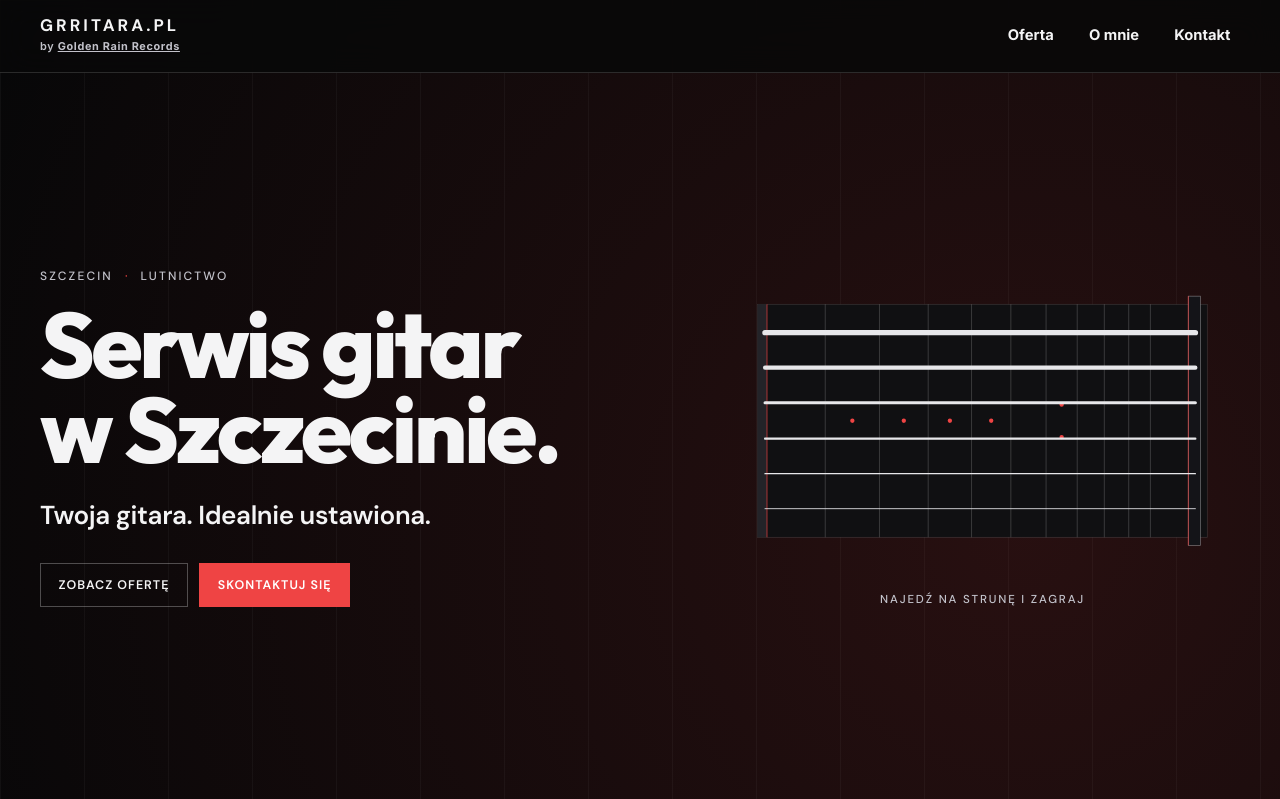
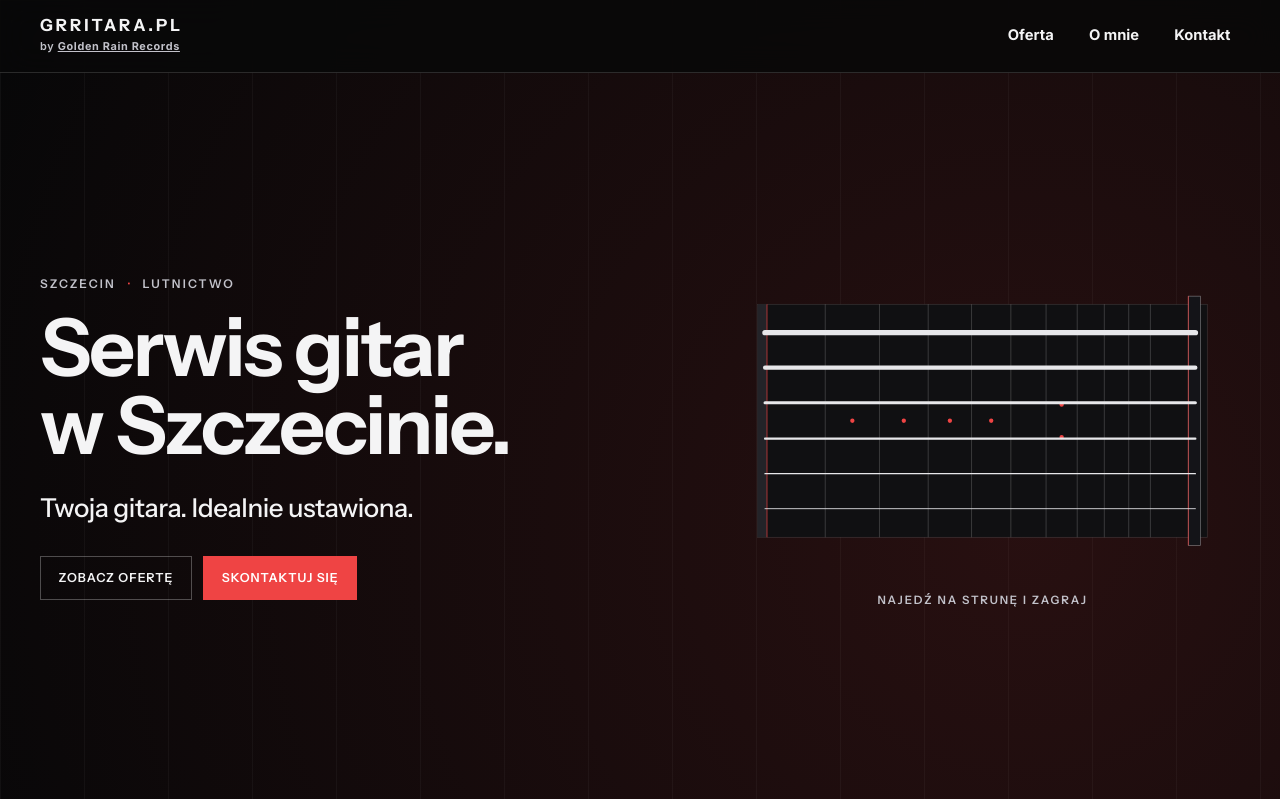
Before and after one commit to lenadobrynowicz/grritara.pl, a plain HTML site: page index.html in a window 1280 px wide. Shown: the top 799 px of the page. Drawn offline with Linux system fonts and the light colour scheme.

Commit message:
Set the hero and wordmark in Instrument Sans.
Co-authored-by: Cursor <cursoragent@cursor.com>

```diff
--- a/css/fonts.css
+++ b/css/fonts.css
@@ -300,20 +300,20 @@
 
 /* latin-ext */
 @font-face {
-  font-family: 'Outfit';
+  font-family: 'Instrument Sans';
   font-style: normal;
-  font-weight: 800;
+  font-weight: 400 700;
   font-display: swap;
-  src: url(../fonts/outfit-latin-ext-800.woff2) format('woff2');
+  src: url(../fonts/instrument-sans-latin-ext-wght.woff2) format('woff2');
   unicode-range: U+0100-02BA, U+02BD-02C5, U+02C7-02CC, U+02CE-02D7, U+02DD-02FF, U+0304, U+0308, U+0329, U+1D00-1DBF, U+1E00-1E9F, U+1EF2-1EFF, U+2020, U+20A0-20AB, U+20AD-20C4, U+2113, U+2C60-2C7F, U+A720-A7FF;
 }
 
 /* latin */
 @font-face {
-  font-family: 'Outfit';
+  font-family: 'Instrument Sans';
   font-style: normal;
-  font-weight: 800;
+  font-weight: 400 700;
   font-display: swap;
-  src: url(../fonts/outfit-latin-800.woff2) format('woff2');
+  src: url(../fonts/instrument-sans-latin-wght.woff2) format('woff2');
   unicode-range: U+0000-00FF, U+0131, U+0152-0153, U+02BB-02BC, U+02C6, U+02DA, U+02DC, U+0304, U+0308, U+0329, U+2000-206F, U+20AC, U+2122, U+2191, U+2193, U+2212, U+2215, U+FEFF, U+FFFD;
 }
--- a/css/motion.css
+++ b/css/motion.css
@@ -120,9 +120,9 @@ body {
 .string-hint {
   margin: 0.9rem 0 0;
   color: var(--muted);
-  font-family: "DM Sans", "Segoe UI", sans-serif;
+  font-family: "Instrument Sans", "Segoe UI", sans-serif;
   font-size: 0.72rem;
-  font-weight: 500;
+  font-weight: 600;
   letter-spacing: 0.16em;
   text-align: center;
   text-transform: uppercase;
@@ -428,13 +428,13 @@ body {
   }
 
   .hero h1 {
-    font-size: clamp(2.85rem, 13.4vw, 3.7rem);
+    font-size: clamp(2.65rem, 12.2vw, 3.5rem);
   }
 
   .hero .slogan {
     margin: 1rem 0 0;
     font-size: clamp(1.2rem, 4.6vw, 1.45rem);
-    font-weight: 600;
+    font-weight: 500;
     line-height: 1.2;
   }
 
--- a/css/styles.css
+++ b/css/styles.css
@@ -194,7 +194,7 @@ p {
 
 .brand-name {
   display: block;
-  font-family: "DM Sans", "Segoe UI", sans-serif;
+  font-family: "Instrument Sans", "Segoe UI", sans-serif;
   font-weight: 700;
   font-size: 1.05rem;
   letter-spacing: 0.18em;
@@ -884,12 +884,12 @@ textarea {
 
 .hero-copy {
   min-width: 0;
-  font-family: "DM Sans", "Segoe UI", sans-serif;
+  font-family: "Instrument Sans", "Segoe UI", sans-serif;
 }
 
 .hero .eyebrow {
-  font-family: "DM Sans", "Segoe UI", sans-serif;
-  font-weight: 500;
+  font-family: "Instrument Sans", "Segoe UI", sans-serif;
+  font-weight: 600;
 }
 
 .hero h1 {
@@ -897,17 +897,17 @@ textarea {
   flex-direction: column;
   max-width: none;
   margin-top: 0.7rem;
-  font-family: "Outfit", "Segoe UI", sans-serif;
-  font-weight: 800;
-  font-size: clamp(2.85rem, 12.8vw, 4.75rem);
-  letter-spacing: -0.035em;
-  line-height: 0.92;
+  font-family: "Instrument Sans", "Segoe UI", sans-serif;
+  font-weight: 650;
+  font-size: clamp(2.7rem, 12vw, 4.4rem);
+  letter-spacing: -0.028em;
+  line-height: 0.97;
   text-wrap: wrap;
 }
 
 @media (min-width: 1100px) {
   .hero h1 {
-    font-size: clamp(92px, calc(92px + (100vw - 1280px) * 0.0875), 120px);
+    font-size: clamp(80px, calc(80px + (100vw - 1280px) * 0.1), 112px);
   }
 }
 
@@ -920,8 +920,8 @@ textarea {
   max-width: 36rem;
   margin: 1.75rem 0 0;
   color: var(--text);
-  font-family: "DM Sans", "Segoe UI", sans-serif;
-  font-weight: 600;
+  font-family: "Instrument Sans", "Segoe UI", sans-serif;
+  font-weight: 500;
   font-size: clamp(26px, 1.56vw, 30px);
   line-height: 1.2;
   letter-spacing: -0.015em;
@@ -968,7 +968,7 @@ textarea {
 }
 
 .hero .button {
-  font-family: "DM Sans", "Segoe UI", sans-serif;
+  font-family: "Instrument Sans", "Segoe UI", sans-serif;
   font-weight: 600;
 }
 
```
Also changed, not shown: fonts/instrument-sans-latin-ext-wght.woff2 (added), fonts/instrument-sans-latin-wght.woff2 (added), fonts/outfit-latin-800.woff2 (deleted), fonts/outfit-latin-ext-800.woff2 (deleted).
